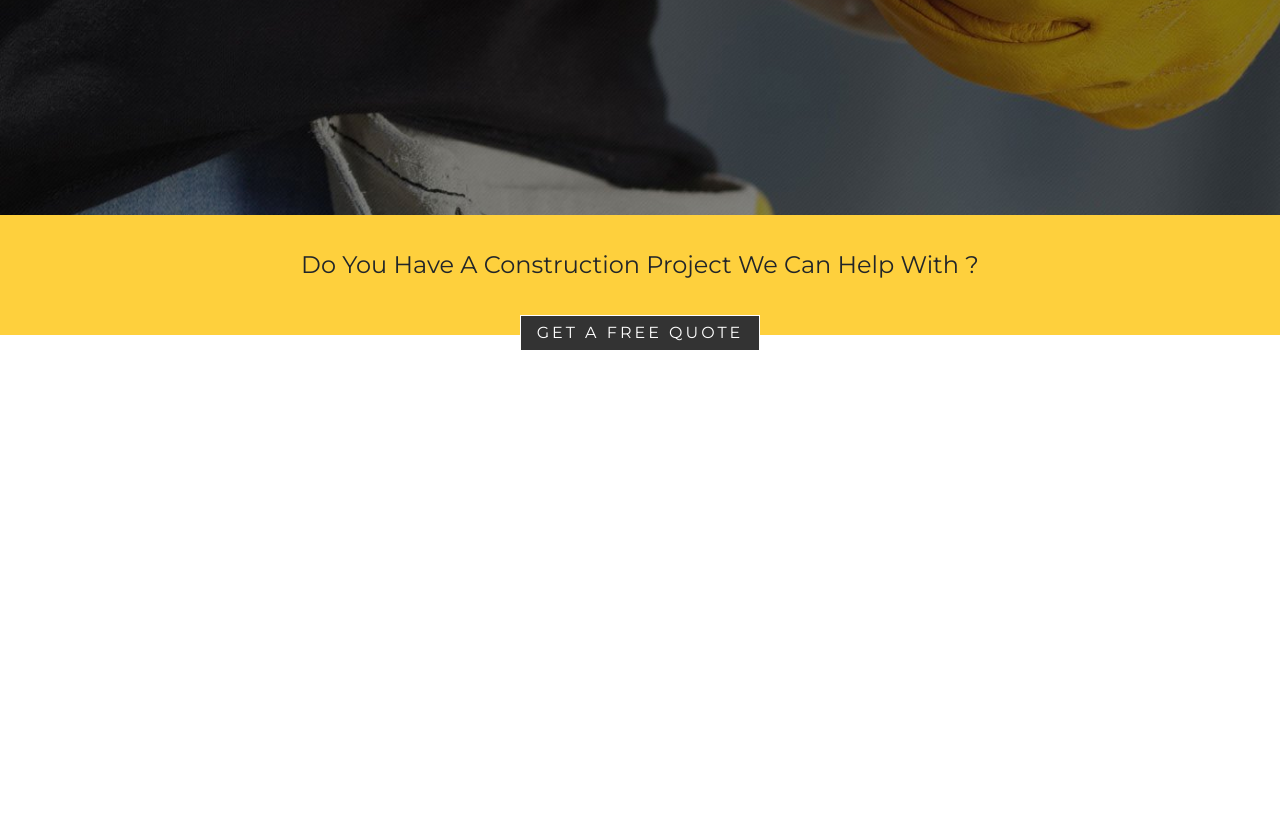
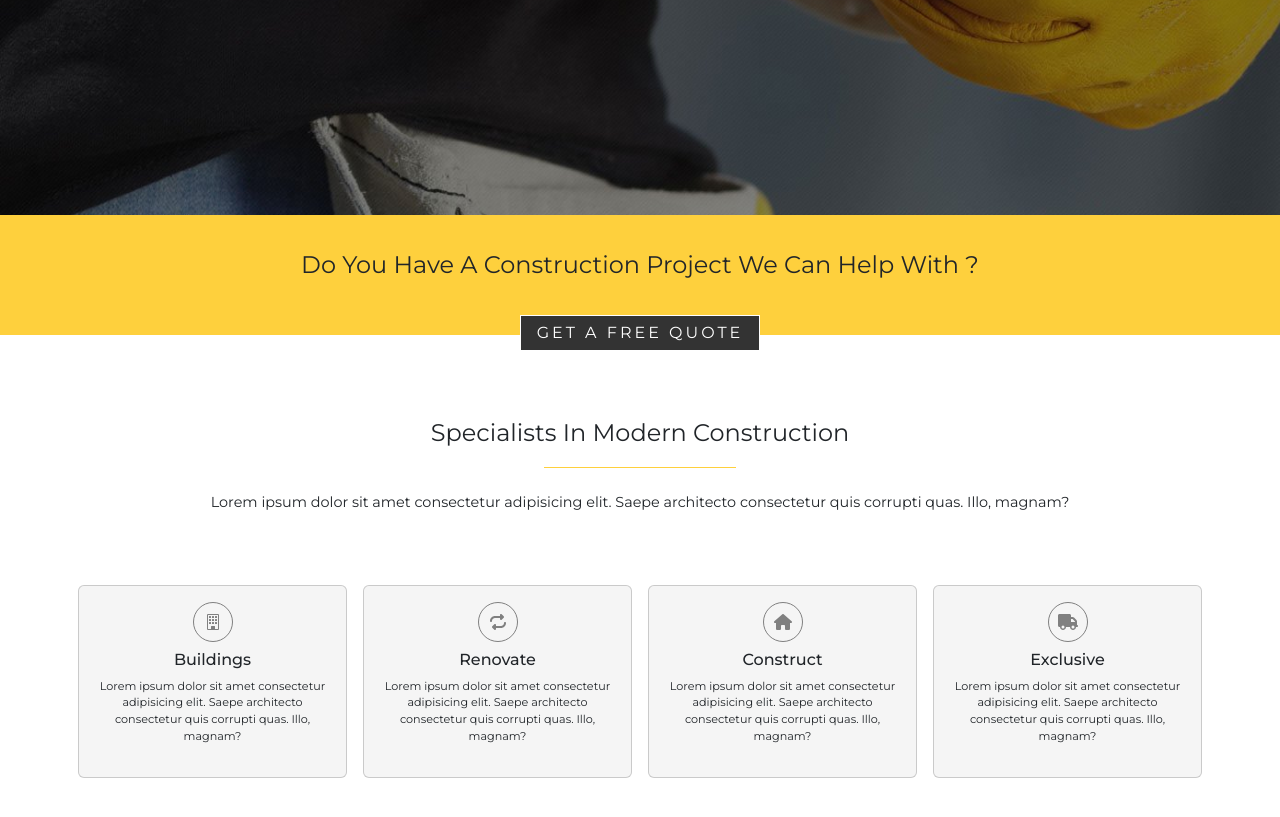
Before and after one commit to davide-rullo/proj-html-vuejs, a Vue app: page / in a window 1280 px wide. Shown: the part 762-1579 px from the top of the page. Before the commit the page ends 1297 px from the top, so only its background shows below. Built offline with nearby package versions, Linux system fonts and the light colour scheme.

Commit message:
add specialist section

```diff
--- a/src/components/AppSpecialist.vue
+++ b/src/components/AppSpecialist.vue
@@ -5,14 +5,128 @@ export default {
 </script>
 <template>
     <section class="specialist">
+        <div class="container">
+            <div class="specialist-row d-flex flex-column justify-content-center align-items-center">
+                <p>Specialists In Modern Construction</p>
+            </div>
+            <div class="hrow">
+            </div>
+            <div class="specialist-description text-center pt-4 pb-5">
+                <p>Lorem ipsum dolor sit amet consectetur adipisicing elit. Saepe architecto consectetur quis corrupti quas.
+                    Illo, magnam?</p>
+            </div>
+            <div class="row row-cols-1 row-cols-sm-2 row-cols-md-4">
+                <div class="col p-2">
+                    <div class="card spec-card d-flex flex-column align-items-center justify-content-center">
+                        <div class="circle d-flex align-items-center justify-content-center mb-2">
+                            <svg xmlns="http://www.w3.org/2000/svg" width="16" height="16" fill="currentColor"
+                                class="bi bi-building" viewBox="0 0 16 16">
+                                <path
+                                    d="M4 2.5a.5.5 0 0 1 .5-.5h1a.5.5 0 0 1 .5.5v1a.5.5 0 0 1-.5.5h-1a.5.5 0 0 1-.5-.5v-1Zm3 0a.5.5 0 0 1 .5-.5h1a.5.5 0 0 1 .5.5v1a.5.5 0 0 1-.5.5h-1a.5.5 0 0 1-.5-.5v-1Zm3.5-.5a.5.5 0 0 0-.5.5v1a.5.5 0 0 0 .5.5h1a.5.5 0 0 0 .5-.5v-1a.5.5 0 0 0-.5-.5h-1ZM4 5.5a.5.5 0 0 1 .5-.5h1a.5.5 0 0 1 .5.5v1a.5.5 0 0 1-.5.5h-1a.5.5 0 0 1-.5-.5v-1ZM7.5 5a.5.5 0 0 0-.5.5v1a.5.5 0 0 0 .5.5h1a.5.5 0 0 0 .5-.5v-1a.5.5 0 0 0-.5-.5h-1Zm2.5.5a.5.5 0 0 1 .5-.5h1a.5.5 0 0 1 .5.5v1a.5.5 0 0 1-.5.5h-1a.5.5 0 0 1-.5-.5v-1ZM4.5 8a.5.5 0 0 0-.5.5v1a.5.5 0 0 0 .5.5h1a.5.5 0 0 0 .5-.5v-1a.5.5 0 0 0-.5-.5h-1Zm2.5.5a.5.5 0 0 1 .5-.5h1a.5.5 0 0 1 .5.5v1a.5.5 0 0 1-.5.5h-1a.5.5 0 0 1-.5-.5v-1Zm3.5-.5a.5.5 0 0 0-.5.5v1a.5.5 0 0 0 .5.5h1a.5.5 0 0 0 .5-.5v-1a.5.5 0 0 0-.5-.5h-1Z" />
+                                <path
+                                    d="M2 1a1 1 0 0 1 1-1h10a1 1 0 0 1 1 1v14a1 1 0 0 1-1 1H3a1 1 0 0 1-1-1V1Zm11 0H3v14h3v-2.5a.5.5 0 0 1 .5-.5h3a.5.5 0 0 1 .5.5V15h3V1Z" />
+                            </svg>
 
+                        </div>
+                        <h6>Buildings</h6>
+                        <p class="card-describe">Lorem ipsum dolor sit amet consectetur adipisicing elit. Saepe architecto
+                            consectetur quis corrupti quas. Illo, magnam?</p>
+                    </div>
+                </div>
+                <div class="col p-2">
+                    <div class="card spec-card d-flex flex-column align-items-center justify-content-center">
+                        <div class="circle d-flex align-items-center justify-content-center mb-2">
+                            <svg xmlns="http://www.w3.org/2000/svg" height="1em"
+                                viewBox="0 0 512 512"><!--! Font Awesome Free 6.4.2 by @fontawesome - https://fontawesome.com License - https://fontawesome.com/license (Commercial License) Copyright 2023 Fonticons, Inc. -->
+                                <path
+                                    d="M0 224c0 17.7 14.3 32 32 32s32-14.3 32-32c0-53 43-96 96-96H320v32c0 12.9 7.8 24.6 19.8 29.6s25.7 2.2 34.9-6.9l64-64c12.5-12.5 12.5-32.8 0-45.3l-64-64c-9.2-9.2-22.9-11.9-34.9-6.9S320 19.1 320 32V64H160C71.6 64 0 135.6 0 224zm512 64c0-17.7-14.3-32-32-32s-32 14.3-32 32c0 53-43 96-96 96H192V352c0-12.9-7.8-24.6-19.8-29.6s-25.7-2.2-34.9 6.9l-64 64c-12.5 12.5-12.5 32.8 0 45.3l64 64c9.2 9.2 22.9 11.9 34.9 6.9s19.8-16.6 19.8-29.6V448H352c88.4 0 160-71.6 160-160z" />
+                            </svg>
+                        </div>
+                        <h6>Renovate</h6>
+                        <p class="card-describe">Lorem ipsum dolor sit amet consectetur adipisicing elit. Saepe architecto
+                            consectetur quis corrupti quas. Illo, magnam?</p>
+                    </div>
+                </div>
+                <div class="col p-2">
+                    <div class="card spec-card d-flex flex-column align-items-center justify-content-center">
+                        <div class="circle d-flex align-items-center justify-content-center mb-2">
+                            <svg xmlns="http://www.w3.org/2000/svg" height="1em"
+                                viewBox="0 0 576 512"><!--! Font Awesome Free 6.4.2 by @fontawesome - https://fontawesome.com License - https://fontawesome.com/license (Commercial License) Copyright 2023 Fonticons, Inc. -->
+                                <path
+                                    d="M575.8 255.5c0 18-15 32.1-32 32.1h-32l.7 160.2c0 2.7-.2 5.4-.5 8.1V472c0 22.1-17.9 40-40 40H456c-1.1 0-2.2 0-3.3-.1c-1.4 .1-2.8 .1-4.2 .1H416 392c-22.1 0-40-17.9-40-40V448 384c0-17.7-14.3-32-32-32H256c-17.7 0-32 14.3-32 32v64 24c0 22.1-17.9 40-40 40H160 128.1c-1.5 0-3-.1-4.5-.2c-1.2 .1-2.4 .2-3.6 .2H104c-22.1 0-40-17.9-40-40V360c0-.9 0-1.9 .1-2.8V287.6H32c-18 0-32-14-32-32.1c0-9 3-17 10-24L266.4 8c7-7 15-8 22-8s15 2 21 7L564.8 231.5c8 7 12 15 11 24z" />
+                            </svg>
+                        </div>
+                        <h6>Construct</h6>
+                        <p class="card-describe">Lorem ipsum dolor sit amet consectetur adipisicing elit. Saepe architecto
+                            consectetur quis corrupti quas. Illo, magnam?</p>
+                    </div>
+                </div>
+                <div class="col p-2">
+                    <div class="card spec-card d-flex flex-column align-items-center justify-content-center">
+                        <div class="circle d-flex align-items-center justify-content-center mb-2">
+                            <svg xmlns="http://www.w3.org/2000/svg" height="1em"
+                                viewBox="0 0 640 512"><!--! Font Awesome Free 6.4.2 by @fontawesome - https://fontawesome.com License - https://fontawesome.com/license (Commercial License) Copyright 2023 Fonticons, Inc. -->
+                                <path
+                                    d="M48 0C21.5 0 0 21.5 0 48V368c0 26.5 21.5 48 48 48H64c0 53 43 96 96 96s96-43 96-96H384c0 53 43 96 96 96s96-43 96-96h32c17.7 0 32-14.3 32-32s-14.3-32-32-32V288 256 237.3c0-17-6.7-33.3-18.7-45.3L512 114.7c-12-12-28.3-18.7-45.3-18.7H416V48c0-26.5-21.5-48-48-48H48zM416 160h50.7L544 237.3V256H416V160zM112 416a48 48 0 1 1 96 0 48 48 0 1 1 -96 0zm368-48a48 48 0 1 1 0 96 48 48 0 1 1 0-96z" />
+                            </svg>
+                        </div>
+                        <h6>Exclusive</h6>
+                        <p class="card-describe">Lorem ipsum dolor sit amet consectetur adipisicing elit. Saepe architecto
+                            consectetur quis corrupti quas. Illo, magnam?</p>
+                    </div>
+                </div>
+
+            </div>
+        </div>
     </section>
 </template>
 
 
 <style lang="scss" scoped>
+@use '../assets/scss/partials/variables.scss' as *;
+
 .specialist {
 
-    height: 200px;
+    height: 600px;
+}
+
+.specialist-row {
+    padding-top: 5rem;
+
+    p {
+        font-size: 1.5rem;
+    }
+}
+
+.hrow {
+    width: 15vw;
+    margin: auto;
+    height: 1px;
+    background-color: $avd-primary ;
+}
+
+.specialist-description p {
+    font-size: .9rem;
+}
+
+.spec-card {
+    background-color: #F5F5F5;
+    padding: 1rem;
+}
+
+.circle {
+    border: 1px solid grey;
+    width: 40px;
+    aspect-ratio: 1/1;
+    border-radius: 100%;
+}
+
+svg {
+    fill: grey;
+}
+
+.card-describe {
+    font-size: .7rem;
+    text-align: center;
 }
 </style>
```
